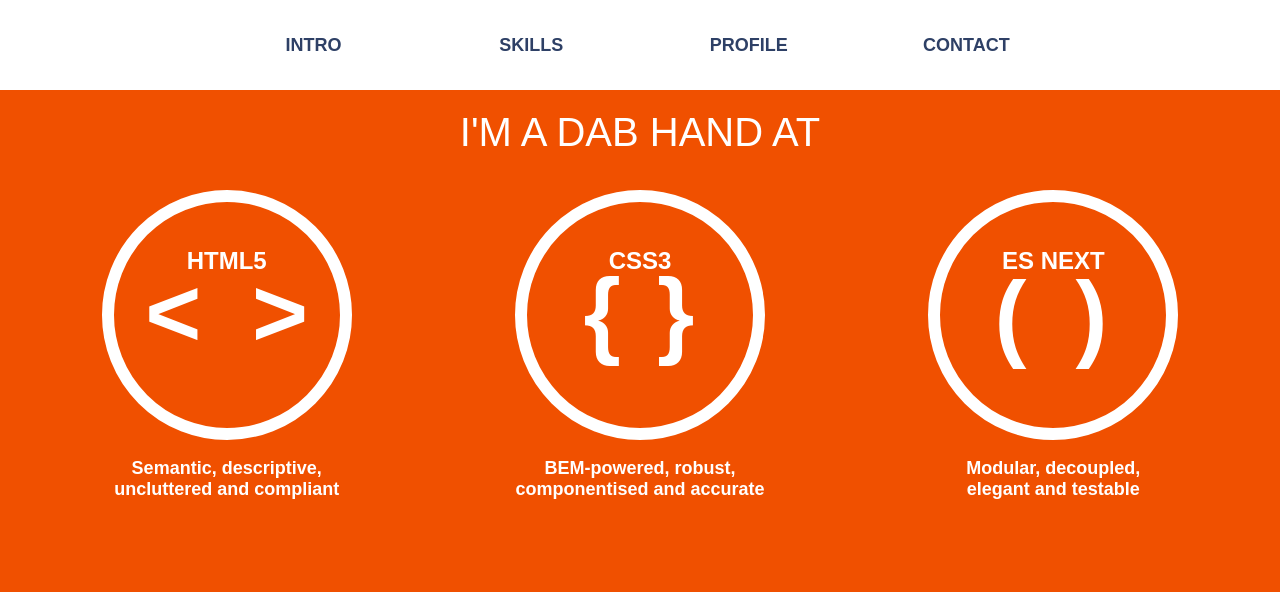
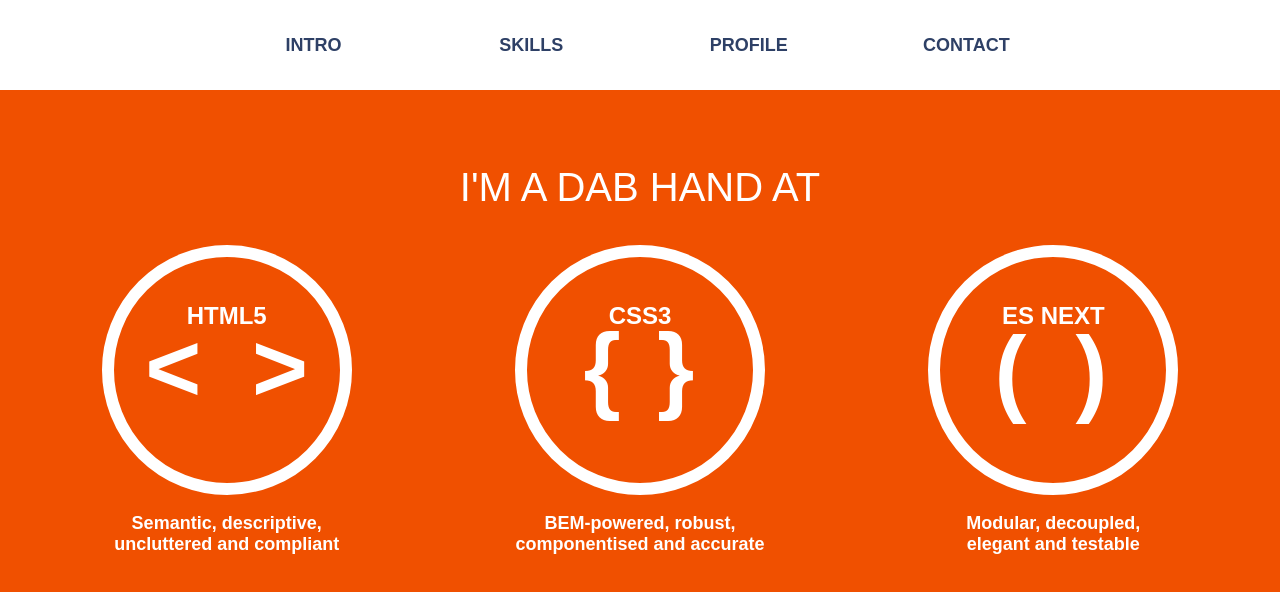
Before and after one commit to kojinkai/bd_2017, a React (Create React App) app: page /skills in a window 1280 px wide. Shown: the top 592 px of the page. Built offline with nearby package versions, Linux system fonts and the light colour scheme.

Commit message:
tweak section padding

```diff
--- a/src/components/skills/skills.scss
+++ b/src/components/skills/skills.scss
@@ -3,6 +3,10 @@
 @import 'styles/_breakpoints';
 
 .skills {
+
+  @include breakpoint(small) {
+    padding-bottom: 0;
+  }
 
   background-color: $orange;
   color: $white;
@@ -18,7 +22,7 @@
   &__skill-disc {
 
     @include breakpoint(small) {
-      margin: 25px auto 35px;
+      margin: 25px auto;
     }
 
     @include breakpoint(medium) {
--- a/src/styles/_page.scss
+++ b/src/styles/_page.scss
@@ -33,13 +33,14 @@
 .section {
 
   @include breakpoint(small) {
-    margin-top: 70px;
+    margin-top: 69px;
+    padding-top: 20px;
   }
 
   bottom: 0;
   left: 0;
   overflow: scroll;
-  padding: 20px 20px 75px;
+  padding: 75px 20px 20px;
   position: absolute;
   right: 0;
   top: 0;
```
